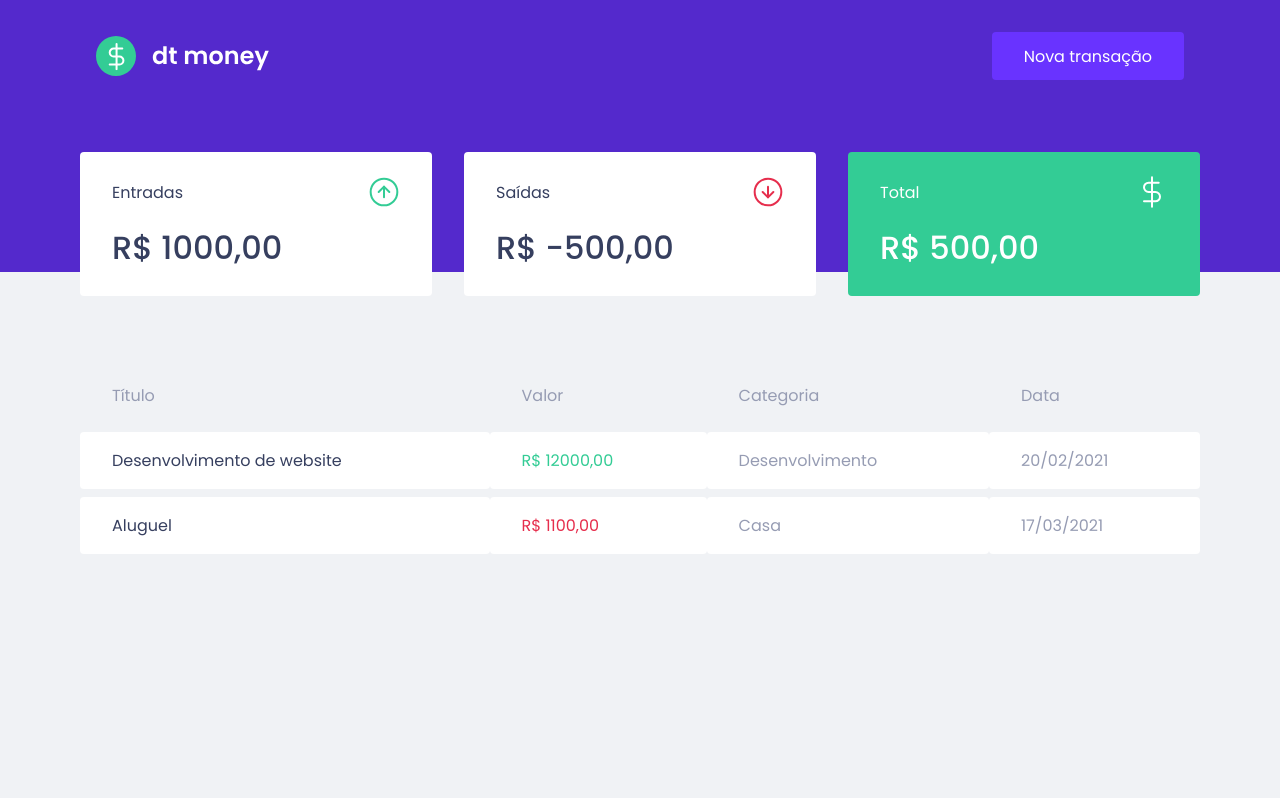
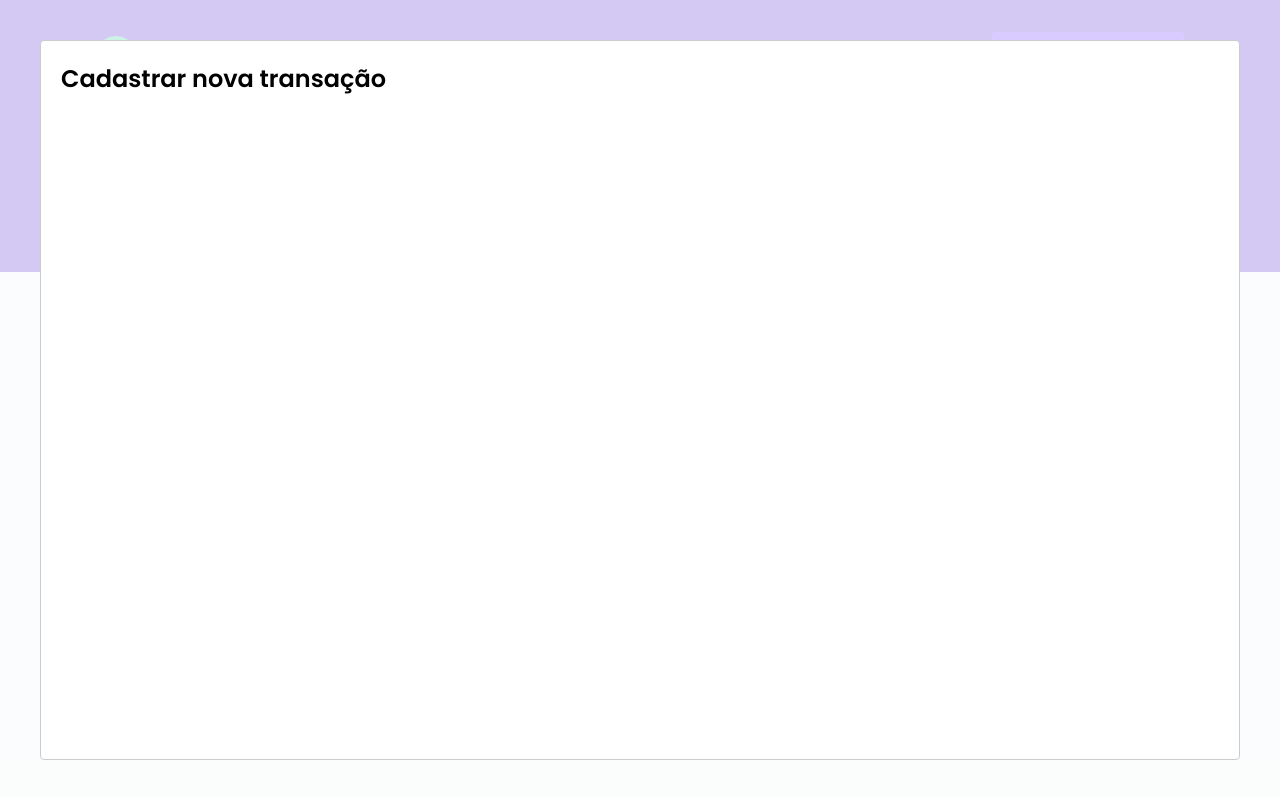
Before and after one commit to AffonsoMonteiro/ignite-rocketseat, a React (Create React App) app in the folder dt-money/: page / in a window 1280 px wide. Both pictures are taken after a click on the button "Nova transação". Built offline with nearby package versions, Linux system fonts and the light colour scheme; no server answers; what miragejs would draw is missing.

Commit message:
update modal

```diff
--- a/dt-money/package.json
+++ b/dt-money/package.json
@@ -21,7 +21,8 @@
     "@types/jest": "^26.0.15",
     "@types/node": "^12.0.0",
     "@types/react": "^17.0.0",
-    "@types/react-dom": "^17.0.0"
+    "@types/react-dom": "^17.0.0",
+    "@types/react-modal": "^3.12.1"
   },
   "scripts": {
     "start": "react-scripts start",
--- a/dt-money/src/App.tsx
+++ b/dt-money/src/App.tsx
@@ -1,13 +1,35 @@
+import Modal from 'react-modal';
 import { Header } from './components/Header'
 import { Dashboard } from './components/Dashboard'
+import { NewTransactionModal } from './components/NewTransactionModal'
 
 import { GlobalStyle} from './styles/global'
+import { useState } from 'react';
+
+Modal.setAppElement('#root')
 
 export function App() {
+
+  const [isNewTransactionModalOpen, setIsNewTransactionModalOpen] = useState(false)
+
+  function handleOpenNewTransactionModal() {
+    setIsNewTransactionModalOpen(true)
+  }
+
+  function handleCloseNewTransactionModal() {
+    setIsNewTransactionModalOpen(false)
+  }
+
   return (
     <>
-      <Header />
+      <Header onOpenNewTransactionModal={handleOpenNewTransactionModal} />
       <Dashboard />
+
+      <NewTransactionModal
+        isOpen={isNewTransactionModalOpen}
+        onRequestClose={handleCloseNewTransactionModal}
+      />
+
       <GlobalStyle />
    </>
   );
--- a/dt-money/src/components/Header/index.tsx
+++ b/dt-money/src/components/Header/index.tsx
@@ -1,13 +1,21 @@
+import { useState } from 'react'
+import Modal from 'react-modal'
+
 import logoImg from '../../assets/logo.svg'
 
 import { Container, Content } from './styles'
 
-export function Header() {
+interface HeaderProps {
+  onOpenNewTransactionModal: () => void,
+}
+
+export function Header({onOpenNewTransactionModal}: HeaderProps) {
+
   return(
     <Container>
       <Content>
         <img src={logoImg} alt="dtmoney" />
-        <button>
+        <button type="button" onClick={onOpenNewTransactionModal}>
           Nova transação
         </button>
       </Content >
--- /dev/null
+++ b/dt-money/src/components/NewTransactionModal/index.tsx
@@ -0,0 +1,17 @@
+import Modal from 'react-modal'
+
+interface NewTransactionModalProps {
+  isOpen: boolean,
+  onRequestClose: () => void,
+}
+
+export function NewTransactionModal({isOpen, onRequestClose}: NewTransactionModalProps) {
+  return(
+    <Modal
+      isOpen={isOpen}
+      onRequestClose={onRequestClose}
+    >
+      <h2>Cadastrar nova transação</h2>
+  </Modal>
+  )
+}
--- /dev/null
+++ b/dt-money/src/components/NewTransactionModal/styles.ts
@@ -0,0 +1,5 @@
+import styled from 'styled-components'
+
+export const Container = styled.div `
+
+`
```
Also changed, not shown: 1 other file (tests, documents, lock files or other folders).
